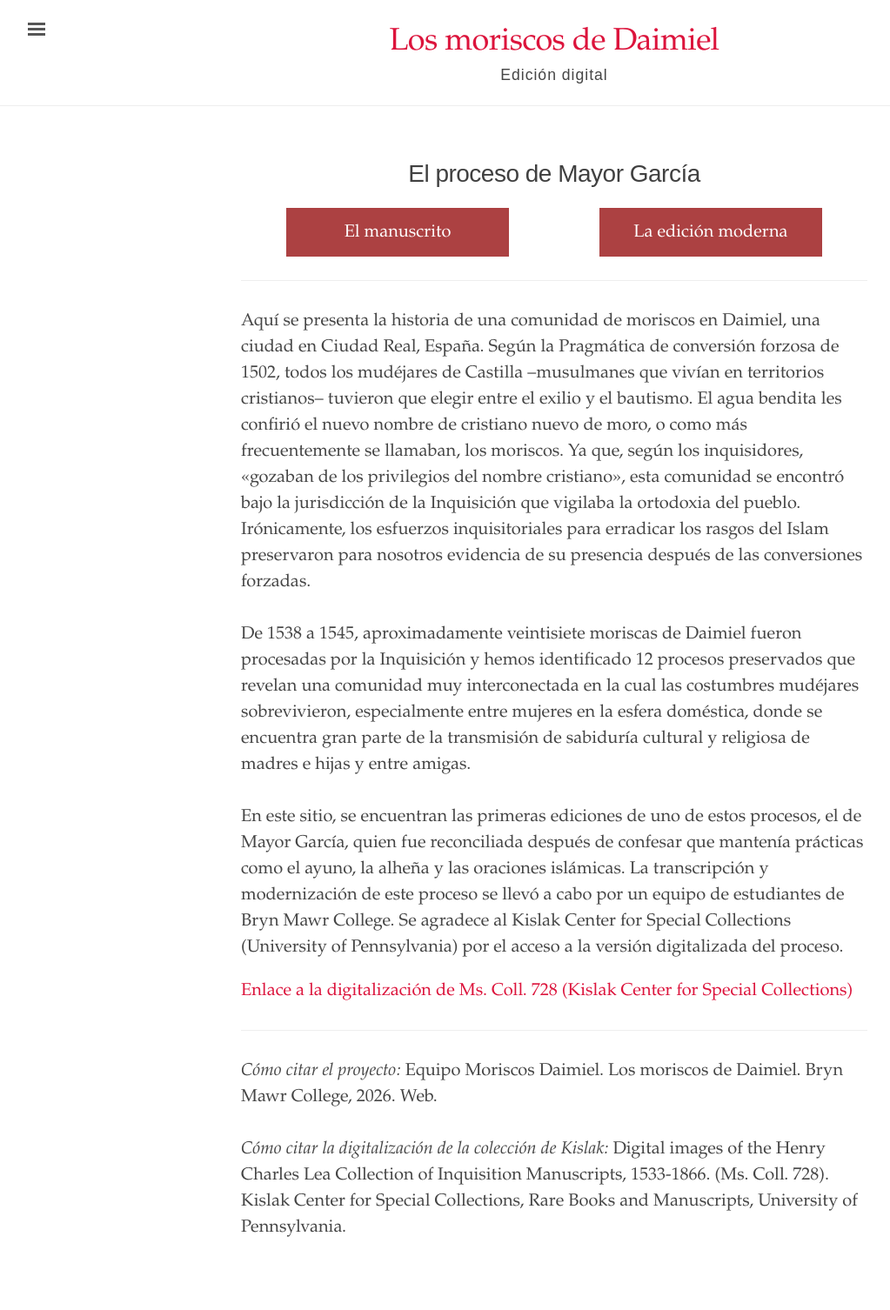
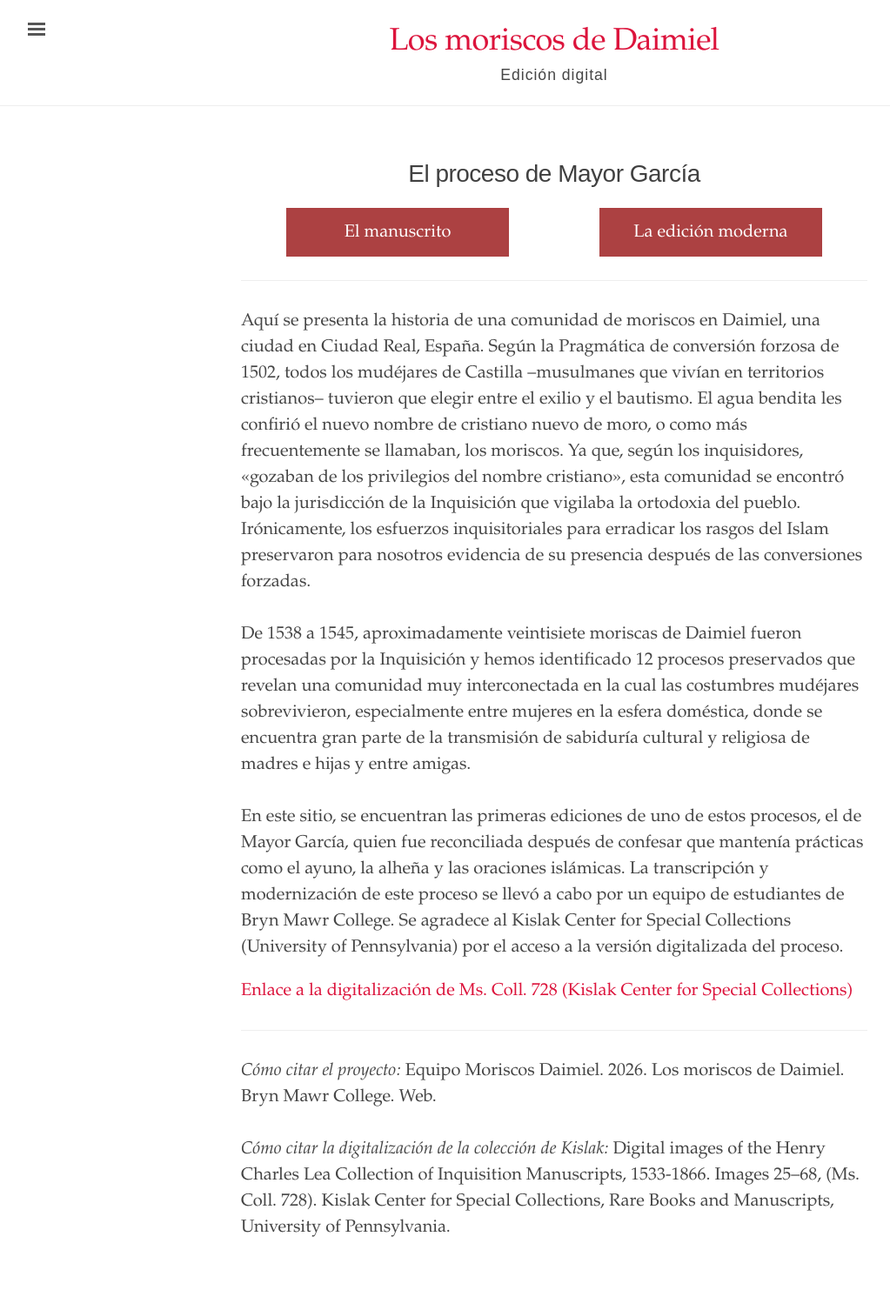
Before and after one commit to digbmc/moriscos-daimel, a Jekyll site: the page built from index.html, in a window 1280 px wide. Shown: the whole page at 87% size, without its empty margins (3-1026 px from the left). Built offline with Jekyll 4.4.1, drawn with Linux system fonts in a browser that asks for light colours.

Commit message:
Update index.html

```diff
--- a/index.html
+++ b/index.html
@@ -55,9 +55,9 @@ title: Inicio
 </div>
 <hr>
 <p>
-  <em>Cómo citar el proyecto:</em> Equipo Moriscos Daimiel. Los moriscos de Daimiel. Bryn Mawr College, 2026. Web.
+  <em>Cómo citar el proyecto:</em> Equipo Moriscos Daimiel. 2026. Los moriscos de Daimiel. Bryn Mawr College. Web.
   <br><br>
-  <em>Cómo citar la digitalización de la colección de Kislak:</em> Digital images of the Henry Charles Lea
-  Collection of Inquisition Manuscripts, 1533-1866. (Ms. Coll. 728). Kislak Center for Special Collections,
-  Rare Books and Manuscripts, University of Pennsylvania.
+  <em>Cómo citar la digitalización de la colección de Kislak:</em> Digital images of the Henry Charles Lea Collection
+  of Inquisition Manuscripts, 1533-1866. Images 25–68, (Ms. Coll. 728). Kislak Center for Special Collections, Rare Books
+  and Manuscripts, University of Pennsylvania.
 </p>
```
